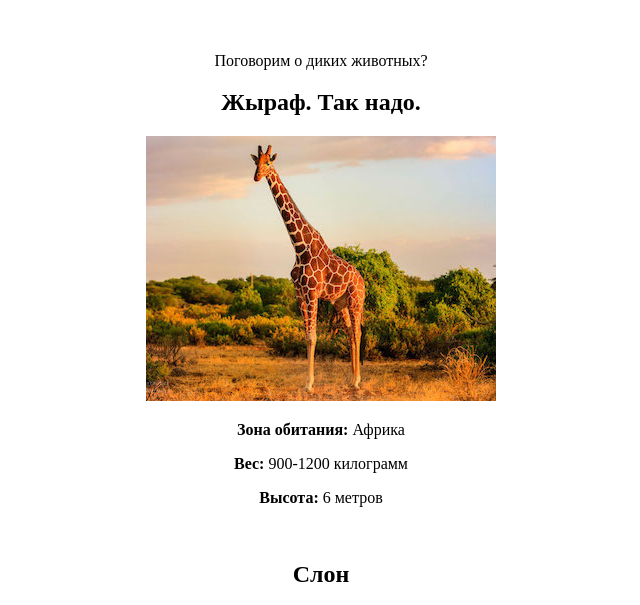
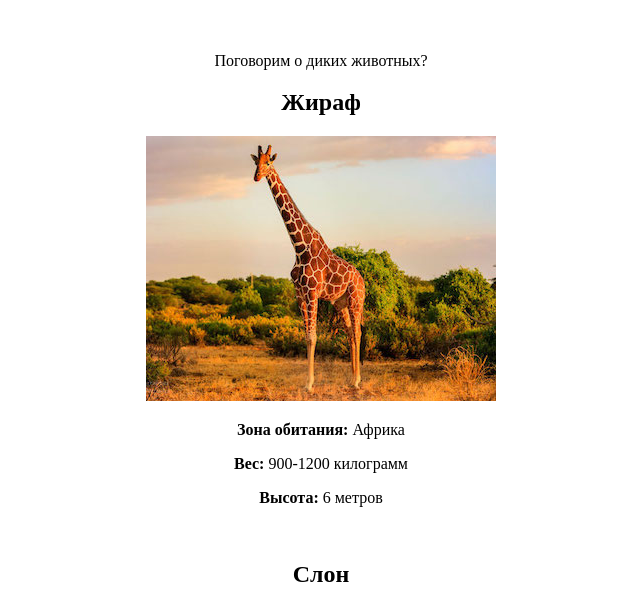
Before and after one commit to tiazhkorobv/final-work-merion-git, a plain HTML site: page wild-animals-for-pratice/index.html in a window 1280 px wide. Shown: the part 195-800 px from the top of the page, without its empty margins (319-959 px from the left). Drawn offline with Linux system fonts and the light colour scheme.

Commit message:
Typo жЫраф was corrected

```diff
--- a/wild-animals-for-pratice/index.html
+++ b/wild-animals-for-pratice/index.html
@@ -20,7 +20,7 @@
   <br>
 
   <p>Поговорим о диких животных?</p>
-  <h2>Жыраф. Так надо.</h2>
+  <h2>Жираф</h2>
   <img src="img/giraffe.jpg">
   <p><b>Зона обитания: </b>Африка</p>
   <p><b>Вес: </b>900-1200 килограмм</p>
```
